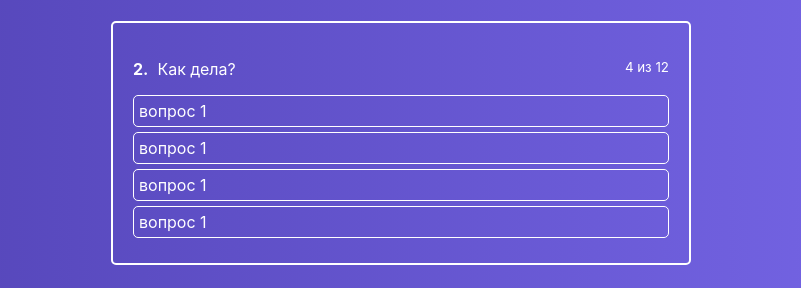
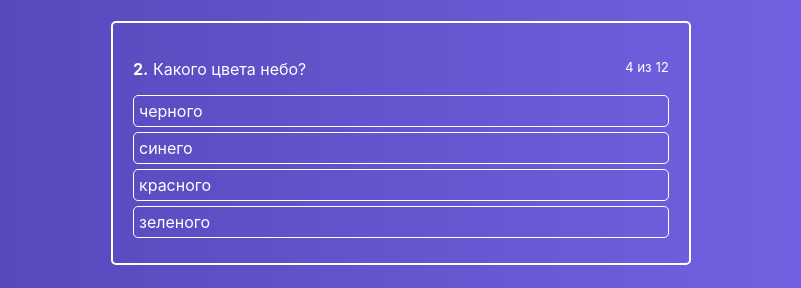
Before and after one commit to Niiaz-Gabidullin/React-Quiz, a React app in the folder questions/: page / in a window 1280 px wide. Shown: the part 161-449 px from the top of the page, without its empty margins (239-1040 px from the left). Built offline with nearby package versions, Linux system fonts and the light colour scheme.

Commit message:
Click handling

```diff
--- a/questions/src/components/activeQuiz/ActiveQuiz.js
+++ b/questions/src/components/activeQuiz/ActiveQuiz.js
@@ -8,12 +8,13 @@ export default function (props) {
       <p className={classes.Question}>
         <span>
           <strong>2.</strong>&nbsp;
-          Как дела?
+          {props.question}
         </span>
         <small>4 из 12</small>
       </p >
       <AnswersList
       answers={props.answers}
+      onClickHandler={props.onClickHandler}
       />
     </div>
   );
--- a/questions/src/components/activeQuiz/AnswersList/AnswerItem/AnswerItem.js
+++ b/questions/src/components/activeQuiz/AnswersList/AnswerItem/AnswerItem.js
@@ -2,7 +2,7 @@ import React from "react";
 import classes from "./AnswerItem.module.css";
 
 export default function AnswerItem(props) {
-  return <li className={classes.AnswerItem}>
+  return <li className={classes.AnswerItem} onClick={()=> props.onClickHandler(props.answer.id)}>
       {props.answer.text}
       </li>;
 }
--- a/questions/src/components/activeQuiz/AnswersList/AnswersList.js
+++ b/questions/src/components/activeQuiz/AnswersList/AnswersList.js
@@ -11,6 +11,7 @@ export default function AnswersList(props) {
                 <AnswerItem
                 key={index}
                 answer={answer}
+                onClickHandler={props.onClickHandler}
                 />
             )
         })}
--- a/questions/src/containers/Quiz/Quiz.js
+++ b/questions/src/containers/Quiz/Quiz.js
@@ -6,15 +6,20 @@ export default class Quiz extends Component {
   state = {
     quiz: [
       {
+        question: "Какого цвета небо?",
+        rightAnswerId: 2,
         answers: [
-          { text: "вопрос 1" },
-          { text: "вопрос 1" },
-          { text: "вопрос 1" },
-          { text: "вопрос 1" },
+          { text: "черного", id: 1 },
+          { text: "синего", id: 2 },
+          { text: "красного", id: 3 },
+          { text: "зеленого", id: 4 },
         ],
       },
     ],
   };
+  onAnswerClickHandler= (answerId)=>{
+    console.log(answerId);
+  }
   render() {
     return (
       <div className={classes.Quiz}>
@@ -22,6 +27,8 @@ export default class Quiz extends Component {
           <h1>Ответьте на все вопросы</h1>
           <ActiveQuiz
           answers={this.state.quiz[0].answers}
+          question={this.state.quiz[0].question}
+          onClickHandler={this.onAnswerClickHandler}
           />
         </div>
       </div>
```
